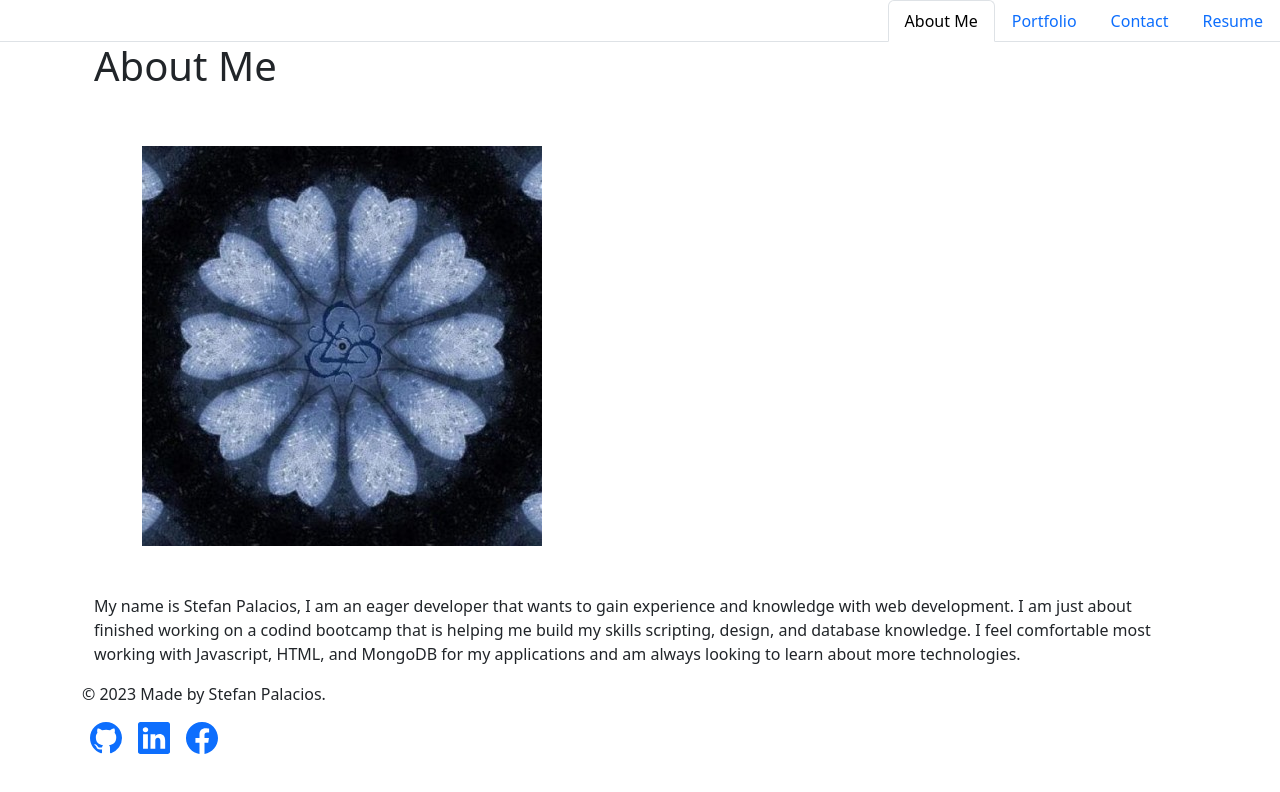
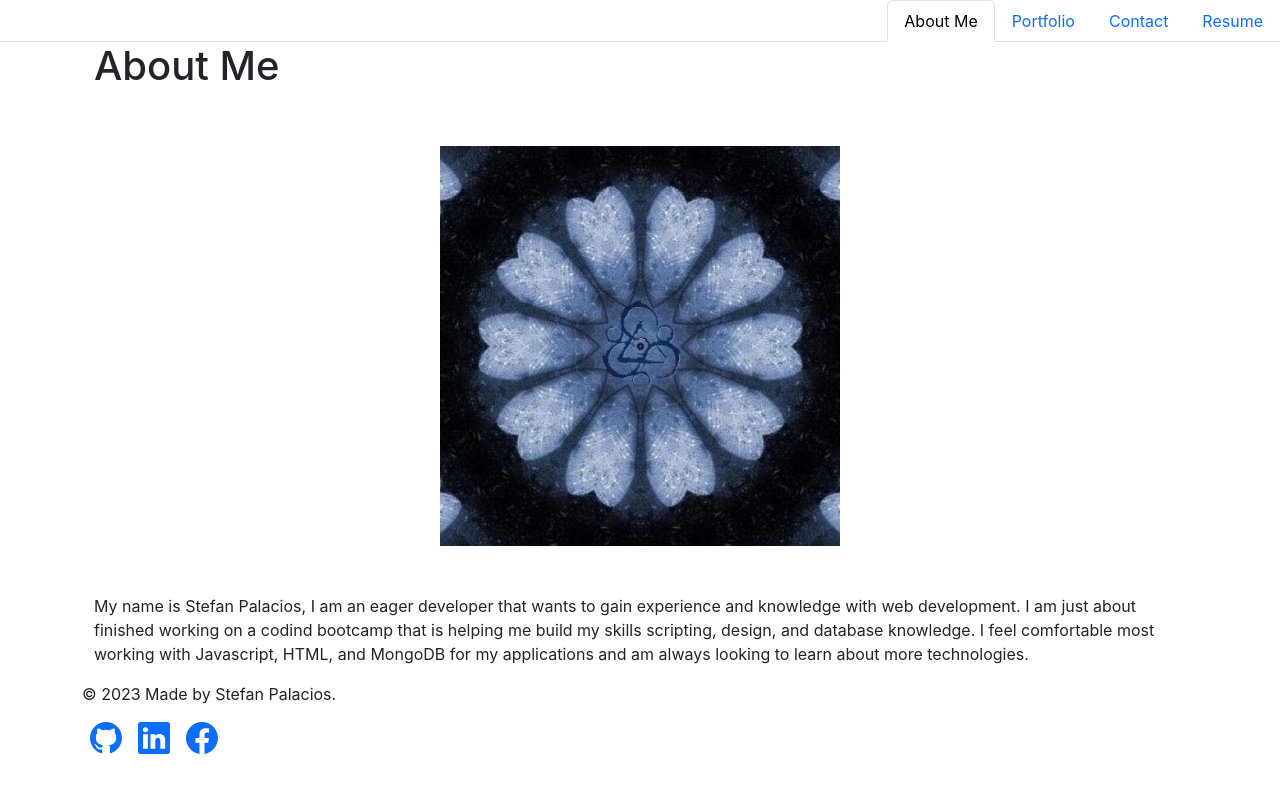
Before and after one commit to turtlesrus01/Aware-Portfolio, a React (Create React App) app: page / in a window 1280 px wide. Shown: the top 792 px of the page. Built offline with nearby package versions, Linux system fonts and the light colour scheme.

Commit message:
Edits to formatting, and projects displayed

```diff
--- a/src/App.css
+++ b/src/App.css
@@ -1,38 +1,17 @@
-.App {
-  text-align: center;
+/* .myIcon:hover {
+
+} */
+
+.portfolioImg {
+  max-width: 500px;
+  max-height: 500px;
+  max-width: 300px;
+  max-height: 300px;
+  padding-bottom: 15px;
 }
 
-.App-logo {
-  height: 40vmin;
-  pointer-events: none;
-}
-
-@media (prefers-reduced-motion: no-preference) {
-  .App-logo {
-    animation: App-logo-spin infinite 20s linear;
-  }
-}
-
-.App-header {
-  background-color: #282c34;
-  min-height: 100vh;
+.aboutContainer {
   display: flex;
   flex-direction: column;
   align-items: center;
-  justify-content: center;
-  font-size: calc(10px + 2vmin);
-  color: white;
 }
-
-.App-link {
-  color: #61dafb;
-}
-
-@keyframes App-logo-spin {
-  from {
-    transform: rotate(0deg);
-  }
-  to {
-    transform: rotate(360deg);
-  }
-}
--- /dev/null
+++ b/src/component/Project.js
@@ -0,0 +1,11 @@
+import React from "react";
+
+export default function Project({ project }) {
+  return (
+    <div className="col-lg-4 col-md-6 portfolio-item">
+      <a href={project.link}>
+        <img className="portfolioImg" src={project.img} alt={project.alt}></img>
+      </a>
+    </div>
+  );
+}
--- a/src/component/pages/Portfolio.js
+++ b/src/component/pages/Portfolio.js
@@ -1,16 +1,41 @@
 import React from "react";
 import one from "../assets/img/pexels-photo-546819.webp";
+import Project from "../Project";
 
 export default function Portfolio() {
+  const projects = [
+    {
+      img: one,
+      title: "co-social1",
+      link: "https://github.com/turtlesrus01/co-social",
+      alt: "computer screen with code",
+    },
+    {
+      img: one,
+      title: "co-social2",
+      link: "https://github.com/turtlesrus01/co-social",
+      alt: "computer screen with code",
+    },
+    {
+      img: one,
+      title: "co-social3",
+      link: "https://github.com/turtlesrus01/co-social",
+      alt: "computer screen with code",
+    },
+    {
+      img: one,
+      title: "co-social4",
+      link: "https://github.com/turtlesrus01/co-social",
+      alt: "computer screen with code",
+    },
+  ];
   return (
-    <div>
+    <div className="container">
       <h1>Portfolio</h1>
-      <div className="container">
-        <div className="col-lg-4 col-md-6 portfolio-item ">
-          <a href="https://github.com/turtlesrus01/co-social">
-            <img src={one} alt="computer screen with code"></img>
-          </a>
-        </div>
+      <div className="row">
+        {projects.map((project, i) => (
+          <Project project={project} key={i} />
+        ))}
       </div>
     </div>
   );
--- a/src/index.js
+++ b/src/index.js
@@ -1,9 +1,9 @@
 import React from 'react';
 import ReactDOM from 'react-dom/client';
-import './index.css';
 import App from './App';
 import reportWebVitals from './reportWebVitals';
 import 'bootstrap/dist/css/bootstrap.min.css';
+import './index.css';
 
 const root = ReactDOM.createRoot(document.getElementById('root'));
 root.render(
```
Also changed, not shown: src/component/assets/img/co-social.png (added).
